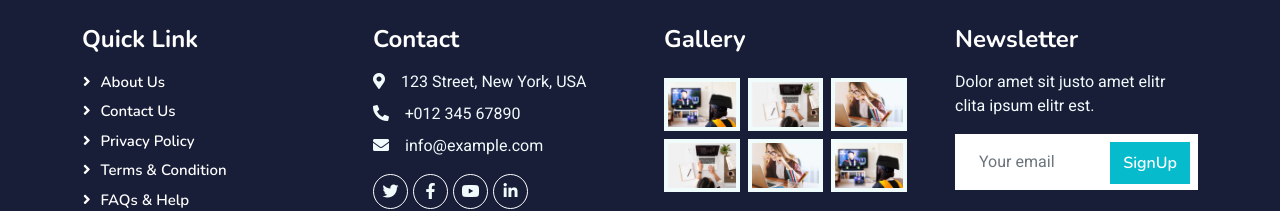
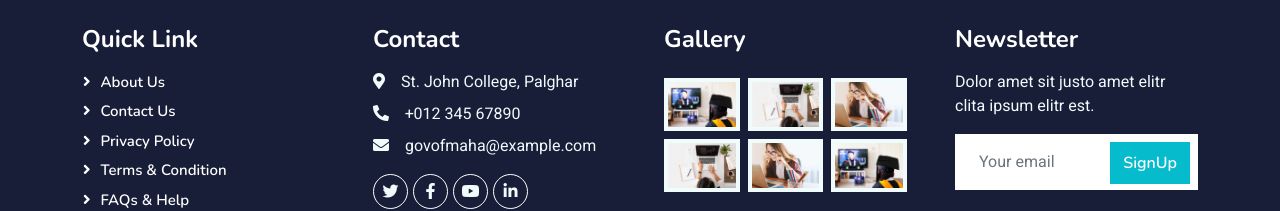
Before and after one commit to HYDRAEZIO/SIH-2022, a plain HTML site: page contact.html in a window 1280 px wide. Shown: the part 1157-1368 px from the top of the page. Drawn offline with nearby package versions, Linux system fonts and the light colour scheme.

Commit message:
updated by aditi

```diff
--- a/contact.html
+++ b/contact.html
@@ -188,9 +188,9 @@
                 </div>
                 <div class="col-lg-3 col-md-6">
                     <h4 class="text-white mb-3">Contact</h4>
-                    <p class="mb-2"><i class="fa fa-map-marker-alt me-3"></i>123 Street, New York, USA</p>
+                    <p class="mb-2"><i class="fa fa-map-marker-alt me-3"></i>St. John College, Palghar</p>
                     <p class="mb-2"><i class="fa fa-phone-alt me-3"></i>+012 345 67890</p>
-                    <p class="mb-2"><i class="fa fa-envelope me-3"></i>info@example.com</p>
+                    <p class="mb-2"><i class="fa fa-envelope me-3"></i>govofmaha@example.com</p>
                     <div class="d-flex pt-2">
                         <a class="btn btn-outline-light btn-social" href=""><i class="fab fa-twitter"></i></a>
                         <a class="btn btn-outline-light btn-social" href=""><i class="fab fa-facebook-f"></i></a>
```
